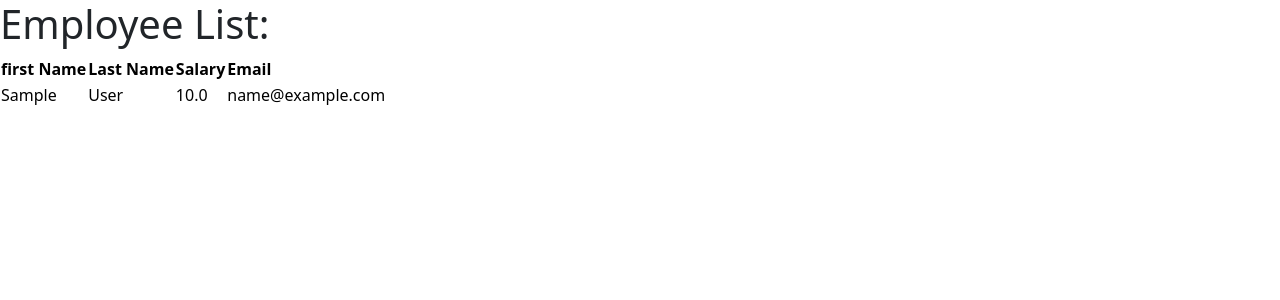
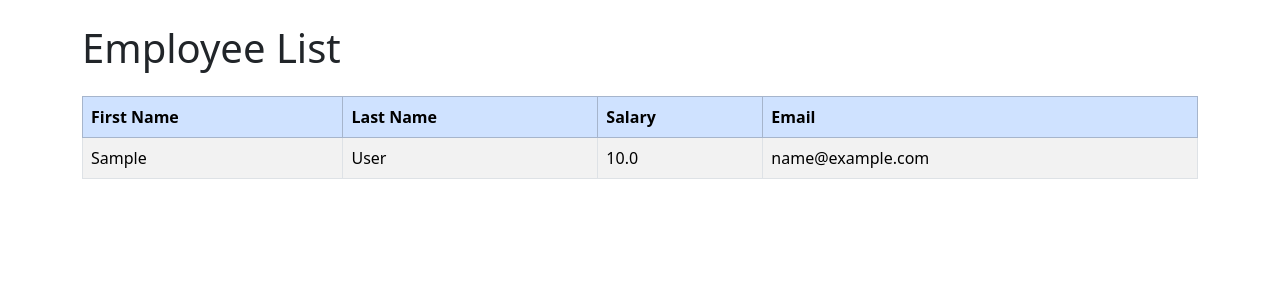
Before and after one commit to MASOOM-BIT/DjangoProjects, a Django app: page /emps in a window 1280 px wide. Shown: the top 300 px of the page. Run offline with Django 5.2, Linux system fonts and the light colour scheme; tables that the repository leaves empty hold one stand-in row (values such as "Sample post").

Commit message:
refactor employee template for improved styling and structure

```diff
--- a/modelDemo/templates/empApp/employee.html
+++ b/modelDemo/templates/empApp/employee.html
@@ -11,13 +11,14 @@
       crossorigin="anonymous"
     />
   </head>
-  <body>
-    <h1>Employee List:</h1>
+  <body class="container my-4">
+    <h1 class="mb-4">Employee List</h1>
+
     {% if employees %}
-    <table class="table-info">
-      <thead>
-        <tr class="table-info">
-          <th scope="col">first Name</th>
+    <table class="table table-striped table-bordered">
+      <thead class="table-primary">
+        <tr>
+          <th scope="col">First Name</th>
           <th scope="col">Last Name</th>
           <th scope="col">Salary</th>
           <th scope="col">Email</th>
@@ -25,18 +26,19 @@
       </thead>
       <tbody>
         {% for emp in employees %}
-        <tr class="table-info">
-          <td class="table-info">{{emp.firstName}}</td>
-          <td class="table-info">{{emp.lastName}}</td>
-          <td class="table-info">{{emp.salary}}</td>
-          <td class="table-info">{{emp.email}}</td>
+        <tr>
+          <td>{{ emp.firstName }}</td>
+          <td>{{ emp.lastName }}</td>
+          <td>{{ emp.salary }}</td>
+          <td>{{ emp.email }}</td>
         </tr>
         {% endfor %}
       </tbody>
     </table>
     {% else %}
-    <h2>No Employees Found</h2>
+    <h2 class="text-danger">No Employees Found</h2>
     {% endif %}
+
     <script
       src="https://cdn.jsdelivr.net/npm/bootstrap@5.3.5/dist/js/bootstrap.bundle.min.js"
       integrity="sha384-k6d4wzSIapyDyv1kpU366/PK5hCdSbCRGRCMv+eplOQJWyd1fbcAu9OCUj5zNLiq"
```
